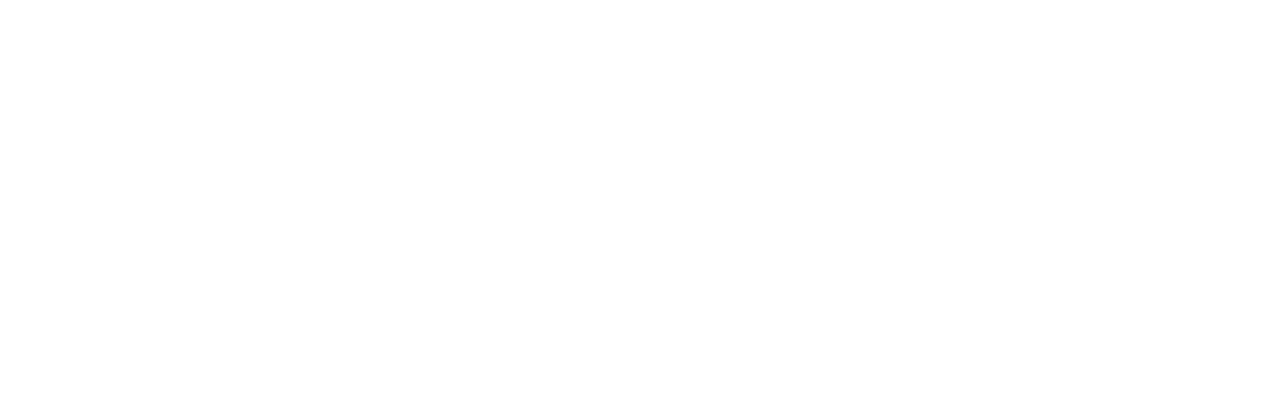
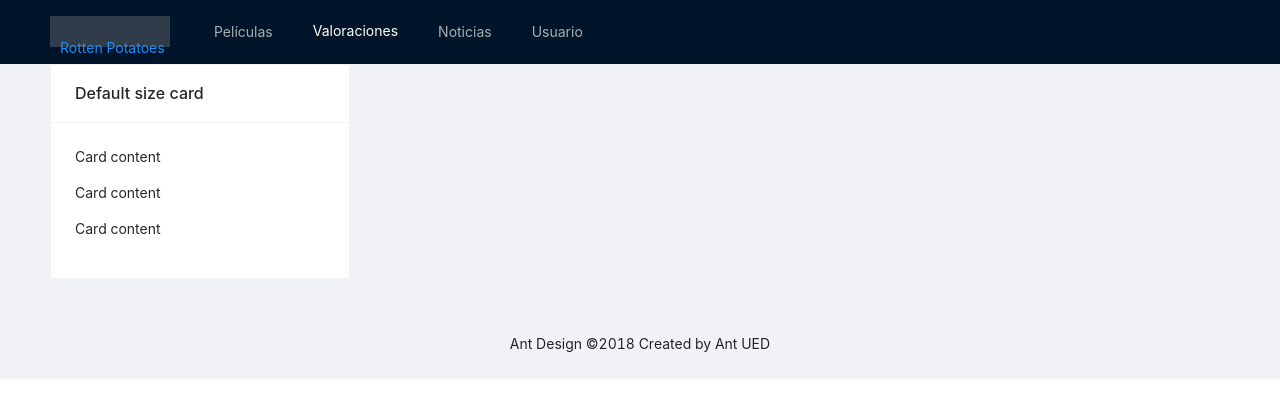
Before and after one commit to MUISCDGTI/Frontend, a React (Create React App) app: page /ratings in a window 1280 px wide. Before the commit this address had no page. Shown: the top 418 px of the page. Built offline with nearby package versions, Linux system fonts and the light colour scheme.

Commit message:
Added ratings button and fixed menu

```diff
--- a/src/components/header/index.css
+++ b/src/components/header/index.css
@@ -0,0 +1,4 @@
+.logo {
+    padding-left: 10px;
+    background: rgba(161, 150, 150, 0.3);
+}
--- a/src/components/header/index.js
+++ b/src/components/header/index.js
@@ -1,18 +1,24 @@
 import React from 'react';
 import 'antd/dist/antd.css';
 import './index.css';
+import { Link } from 'react-router-dom';
 import { Menu } from 'antd';
 
 const CustomHeader = () => {
     return (
         <div>
             <div className="logo" >
-                Rotten Potatoes
+                <Link to="/" >
+                    Rotten Potatoes
+                </Link>
             </div>
             <Menu theme="dark" mode="horizontal" defaultSelectedKeys={['2']}>
                 <Menu.Item key='films'>Películas</Menu.Item>
                 <Menu.Item key='news'>Noticias</Menu.Item>
                 <Menu.Item key='user'>Usuario</Menu.Item>
+                <Link to="/ratings" >
+                <Menu.Item key='ratings'>Valoraciones</Menu.Item>
+                </Link>
             </Menu>
         </div>
     );
--- /dev/null
+++ b/src/components/ratings/index.css
@@ -0,0 +1,4 @@
+.code-box-demo p {
+    margin: 0;
+  }
+  .ant-card { margin-bottom: 30px; }
--- /dev/null
+++ b/src/components/ratings/index.js
@@ -0,0 +1,30 @@
+import React from 'react';
+import 'antd/dist/antd.css';
+import './index.css';
+import { Layout } from 'antd';
+import { Card } from 'antd';
+import CustomHeader from '../header';
+
+const { Header, Content, Footer } = Layout;
+
+const Ratings = () => {
+    return (
+        <Layout className="layout">
+            <Header>
+                <CustomHeader />
+            </Header>
+            <Content style={{ padding: '0 50px' }}>
+                <div>
+                    <Card title="Default size card" style={{ width: 300 }}>
+                        <p>Card content</p>
+                        <p>Card content</p>
+                        <p>Card content</p>
+                    </Card>
+                </div>
+            </Content>
+            <Footer style={{ textAlign: 'center' }}>Ant Design ©2018 Created by Ant UED</Footer>
+        </Layout>
+    );
+}
+
+export default Ratings;
--- a/src/routes/index.jsx
+++ b/src/routes/index.jsx
@@ -2,6 +2,7 @@ import React from 'react';
 import { BrowserRouter, Route, Routes } from 'react-router-dom';
 // require normalized overrides
 import MainPage from '../pages/index';
+import Ratings from '../components/ratings';
 
 function Router() {
     return (
@@ -10,6 +11,8 @@ function Router() {
                 <Routes>
                     <Route path="/" element={<MainPage/>}>
                     </Route>
+                    <Route path="/ratings" element={<Ratings/>}>
+                    </Route>
                 </Routes>
             </div>
         </BrowserRouter>
```
